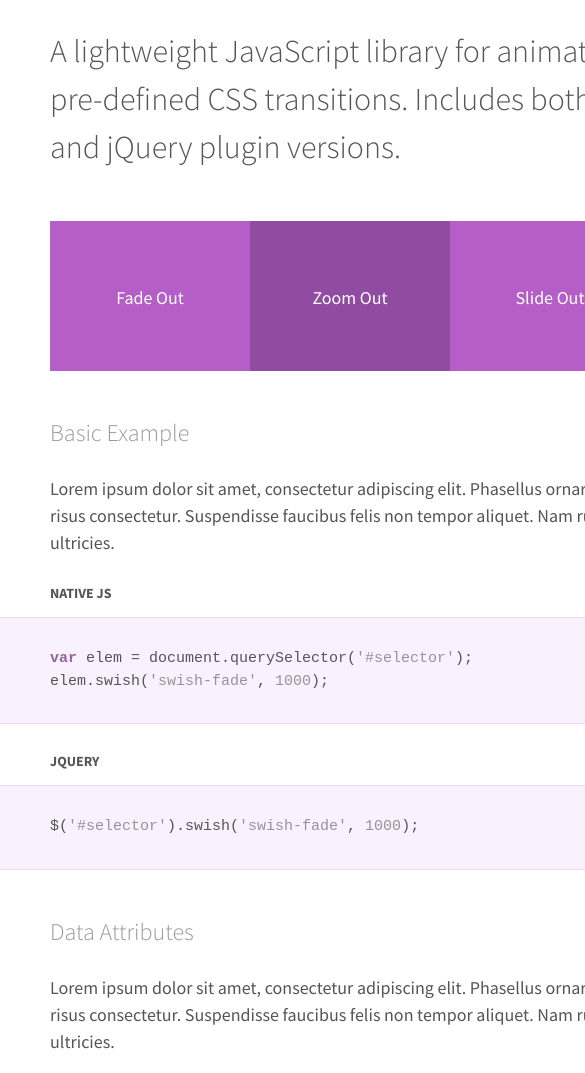
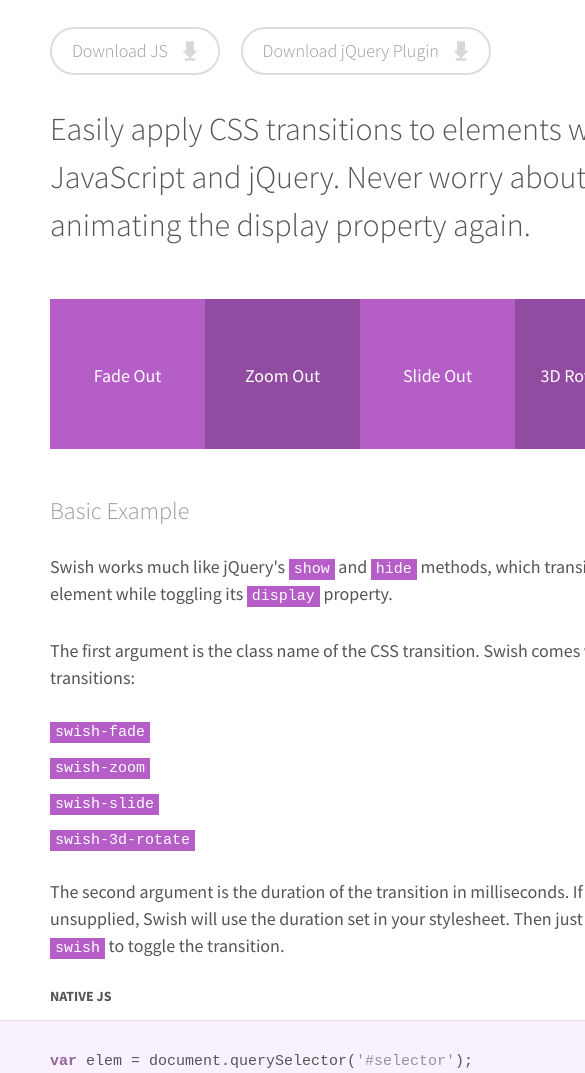
Before and after one commit to Danjavia/swish-js, a website: page demo/index.html in a window 390 px wide. Shown: the part 198-1271 px from the top of the page, 585 px wide, since content can reach past the window. Drawn offline with nearby package versions, Linux system fonts and the light colour scheme.

Commit message:
Finishing documentation

```diff
--- a/demo/index.html
+++ b/demo/index.html
@@ -10,17 +10,16 @@
     <link href='http://fonts.googleapis.com/css?family=Ubuntu+Mono' rel='stylesheet' type='text/css'>
     <link href='http://fonts.googleapis.com/css?family=Source+Sans+Pro:300,400,700' rel='stylesheet' type='text/css'>
     <link rel="stylesheet" type="text/css" href="site.css">
-    <link rel="stylesheet" type="text/css" href="../src/css-swish-transitions.css">
+    <link rel="stylesheet" type="text/css" href="../dist/css-swish-transitions.css">
 
     <script src="//cdnjs.cloudflare.com/ajax/libs/jquery/2.1.1/jquery.js"></script>
-    <script src="../src/css-swish.js"></script>
-    <script src="../src/jquery.css-swish.js"></script>
+    <script src="../dist/css-swish.js"></script>
+    <script src="../dist/jquery.css-swish.js"></script>
     <script>
         $(function() {
             $('.demo-section div').click(function() {
                 var $tar = $(this);
                 $tar.swish();
-
                 $tar.siblings('div').swish();
             });
         });
@@ -31,10 +30,15 @@
 
         <h1>
             <span>CSS Swish</span>
+        </h1>
+        <div class="download-buttons">
+            <a class="download-button">Download JS</a>
             <a class="download-button">Download jQuery Plugin</a>
-            <a class="download-button">Download JS</a>
-        </h1>
-        <h2>A lightweight JavaScript library for animating elements using pre-defined CSS transitions. Includes both native JavaScript and jQuery plugin versions.</h2>
+        </div>
+        <h2>
+            Easily apply CSS transitions to elements with JavaScript and jQuery. Never worry about animating the display
+            property again.
+        </h2>
 
         <div class="demo">
             <div class="demo-section">
@@ -73,7 +77,23 @@
 
 
         <h3>Basic Example</h3>
-        <p>Lorem ipsum dolor sit amet, consectetur adipiscing elit. Phasellus ornare orci a erat egestas, in ultrices risus consectetur. Suspendisse faucibus felis non tempor aliquet. Nam rutrum nisl in ipsum accumsan ultricies.</p>
+        <p>
+            Swish works much like jQuery's <code>show</code> and <code>hide</code> methods, which transition the element
+            while toggling its <code>display</code> property.
+        </p>
+        <p>
+            The first argument is the class name of the CSS transition. Swish comes with four transitions:
+        </p>
+        <ul>
+            <li><code>swish-fade</code></li>
+            <li><code>swish-zoom</code></li>
+            <li><code>swish-slide</code></li>
+            <li><code>swish-3d-rotate</code></li>
+        </ul>
+        <p>
+            The second argument is the duration of the transition in milliseconds. If unsupplied, Swish will use the duration
+            set in your stylesheet. Then just call <code>swish</code> to toggle the transition.
+        </p>
         <h4>Native JS</h4>
         <pre>
 <b>var</b> elem = document.querySelector(<i>'#selector'</i>);
@@ -84,10 +104,18 @@
 
 
         <h3>Data Attributes</h3>
-        <p>Lorem ipsum dolor sit amet, consectetur adipiscing elit. Phasellus ornare orci a erat egestas, in ultrices risus consectetur. Suspendisse faucibus felis non tempor aliquet. Nam rutrum nisl in ipsum accumsan ultricies.</p>
+        <p>
+            The easiest way to use Swish is to add data attributes to your markup. Set the transition class using
+            <code>data-swish-transition</code> and the duration with <code>data-swish-duration</code>. The duration attribute
+            is optional and will default to the rules in your stylesheet.
+        </p>
         <h4>HTML</h4>
         <pre>
-&lt;<b>div</b> id=<i>"selector"</i> data-swish-transition=<i>"swish-fade"</i> data-swish-duration=<i>"500"</i>&gt;&lt;/<b>div</b>&gt;</pre>
+&lt;<b>div</b>
+    id=<i>"selector"</i>
+    data-swish-transition=<i>"swish-fade"</i>
+    data-swish-duration=<i>"500"</i>
+&gt;&lt;/<b>div</b>&gt;</pre>
         <h4>Native JS</h4>
         <pre>
 <b>var</b> elem = document.querySelector(<i>'#selector'</i>);
@@ -98,7 +126,10 @@
 
 
         <h3>More Methods</h3>
-        <p>Lorem ipsum dolor sit amet, consectetur adipiscing elit. Phasellus ornare orci a erat egestas, in ultrices risus consectetur. Suspendisse faucibus felis non tempor aliquet. Nam rutrum nisl in ipsum accumsan ultricies.</p>
+        <p>
+            You can also transition in a specific direction using <code>swishIn</code> and <code>swishOut</code>. These
+            methods take the same arguments as <code>swish</code>.
+        </p>
         <h4>Native JS</h4>
         <pre>
 elem.swishIn();
@@ -110,7 +141,10 @@
 
 
         <h3>Default State</h3>
-        <p>Lorem ipsum dolor sit amet, consectetur adipiscing elit. Phasellus ornare orci a erat egestas, in ultrices risus consectetur. Suspendisse faucibus felis non tempor aliquet. Nam rutrum nisl in ipsum accumsan ultricies.</p>
+        <p>
+            If the default state of your element is hidden, you will need to add <code>display: none</code> to that element.
+            This lets Swish know that the element isn't visible.
+        </p>
         <h4>HTML</h4>
         <pre>
 &lt;<b>div</b> class=<i>"example"</i> id=<i>"selector"</i>&gt;&lt;/<b>div</b>&gt;</pre>
@@ -122,7 +156,11 @@
 
 
         <h3>Custom Transitions</h3>
-        <p>Lorem ipsum dolor sit amet, consectetur adipiscing elit. Phasellus ornare orci a erat egestas, in ultrices risus consectetur. Suspendisse faucibus felis non tempor aliquet. Nam rutrum nisl in ipsum accumsan ultricies.</p>
+        <p>
+            Swish wouldn't be very useful if you couldn't supply your own transitions, and it lets you do just that!
+            You just need a main transition class and an in and an out state. The in state is applied when the element is
+            visible, and the out state when hidden.
+        </p>
         <h4>CSS</h4>
         <pre>
 .<b>example-transition</b> {
@@ -146,7 +184,10 @@
 
 
         <h3>Configuration</h3>
-        <p>Lorem ipsum dolor sit amet, consectetur adipiscing elit. Phasellus ornare orci a erat egestas, in ultrices risus consectetur. Suspendisse faucibus felis non tempor aliquet. Nam rutrum nisl in ipsum accumsan ultricies.</p>
+        <p>
+            By default Swish uses the classes <code>in</code> and <code>out</code> to show and hide elements. If this
+            doesn't work with your project, you can configure Swish to use other classes.
+        </p>
         <h4>Native JS</h4>
         <pre>
 Swish({
@@ -162,7 +203,26 @@
 
 
         <h3>About</h3>
-        <p>Lorem ipsum dolor sit amet, consectetur adipiscing elit. Phasellus ornare orci a erat egestas, in ultrices risus consectetur. Suspendisse faucibus felis non tempor aliquet. Nam rutrum nisl in ipsum accumsan ultricies.</p>
+        <p>
+            I made this library out of the frustrations of dealing with tedious transition bugs involving the display
+            property. Developers shouldn't have to do silly things like nesting <code>setTimeout</code> calls just to get
+            animations to work properly.
+        </p>
+        <p>
+            If you'd like to learn more about the problems with animating the display property, Louis Lazaris has written
+            a <a href="http://www.impressivewebs.com/animate-display-block-none/" target="_blank">very informative article</a>
+            on the topic.
+        </p>
+        <p>
+            If you use Swish, I'd love to hear about it! Let me know if you make something cool and I'll give you a shout
+            out on this page!
+        </p>
+        <p>You can view the source to this project on <a href="">GitHub</a>.</p>
+        <p>
+            If you like this project, why not check out my other work <a href="//www.jordanranson.com">on my site</a> and
+            <a href="">follow me on twitter</a>.
+        </p>
+        <p class="copyright">&copy; 2014 Jordan Ranson</p>
     </div>
 
 </body>
--- a/demo/site.css
+++ b/demo/site.css
@@ -13,7 +13,7 @@
     font-size: 18px;
 }
 
-a:link {
+a:link, a:visited {
     color: #B55EC8;
 }
 
@@ -24,7 +24,7 @@
 .wrapper {
     margin: 70px auto;
     padding: 50px 0;
-    width: 50em;
+    width: 40em;
 
     background: #fff;
     border-radius: 2px;
@@ -50,9 +50,13 @@
     line-height: 1.25em;
 }
 
+.download-buttons {
+    margin-bottom: 30px;
+    padding: 0 50px;
+}
+
 .download-button {
     position: relative;
-    float: right;
     display: inline-block;
     border-radius: 100px;
     border: solid 2px #ddd;
@@ -61,8 +65,7 @@
     font-weight: lighter;
     letter-spacing: 0;
     padding: 13px 50px 13px 20px;
-    margin-top: 18px;
-    margin-left: 17px;
+    margin-right: 17px;
     cursor: pointer;
     text-decoration: none;
 }
@@ -105,6 +108,17 @@
 
     text-transform: uppercase;
     font-size: 14px;
+}
+
+p {
+    word-break: keep-all;
+}
+
+code {
+    background: #B55EC8;
+    font-size: 15px;
+    padding: 2px 5px;
+    color: #fff;
 }
 
 pre {
@@ -184,5 +198,21 @@
 }
 
 .demo-section div.hidden {
+    display: none;
+}
 
+.copyright {
+    font-size: 14px;
+    opacity: 0.4;
+    margin-top: 50px;
 }
+
+ul {
+    padding: 0 50px;
+    margin-bottom: 30px;
+    list-style-type: none;
+}
+
+li {
+    margin-bottom: 17px;
+}
```
